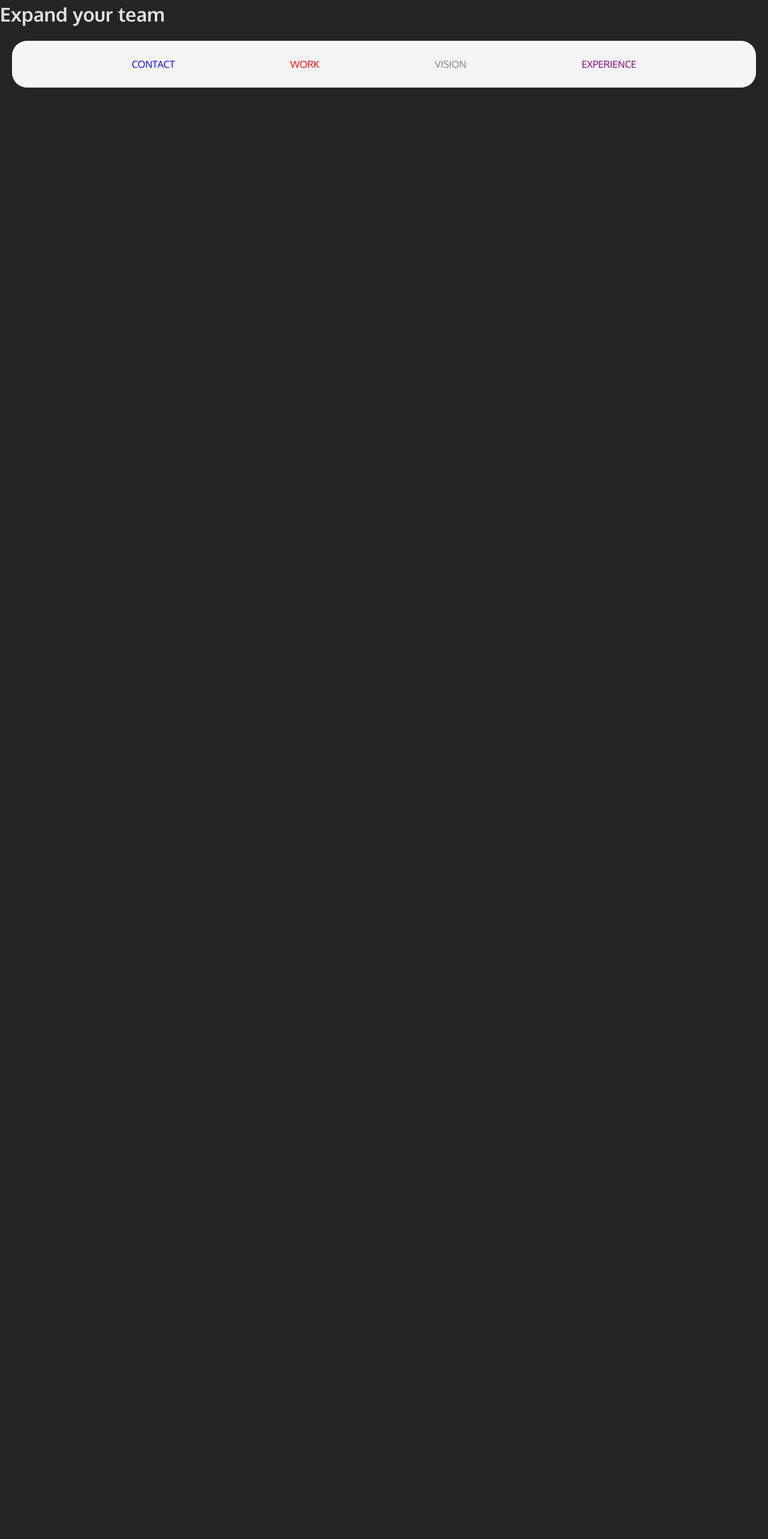
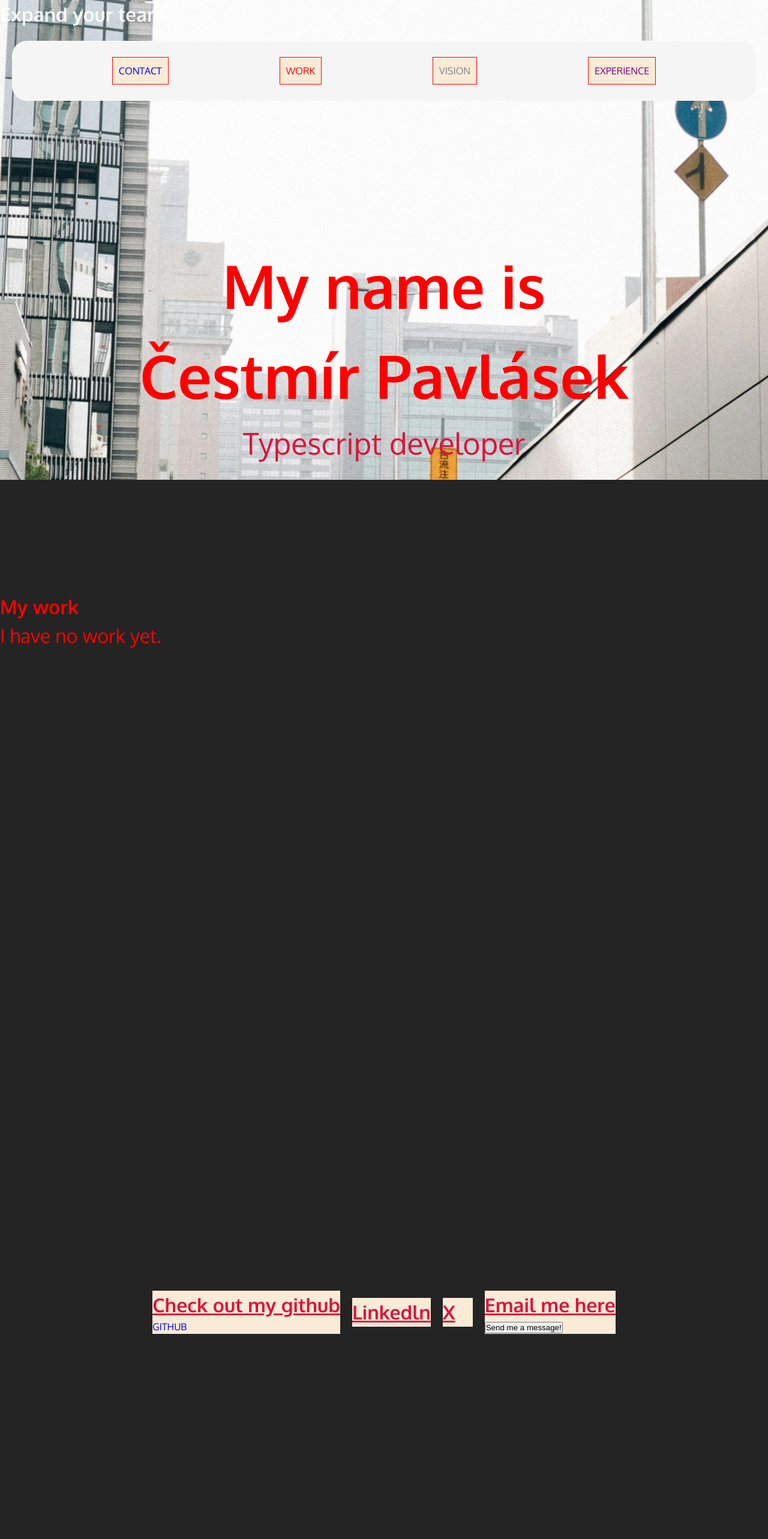
Before and after one commit to Cestamir/Portofolio, a React (Vite) app in the folder my-portofolio/: page / in a window 1280 px wide. Shown: the top 2566 px of the page at 60% size. Before the commit the page ends 800 px from the top, so only its background shows below. Built offline with nearby package versions, Linux system fonts and the light colour scheme; a web font is replaced by a local one.

Commit message:
Added info and pages, simplified the webpage structure for maximum usability

```diff
--- a/my-portofolio/src/App.css
+++ b/my-portofolio/src/App.css
@@ -1,29 +1,108 @@
+/* sections */
+
+section {
+    height: 100vh;
+    width: 100%;
+}
 
 
+/* navigation bar */
 nav {
+    display: flex;
+    justify-content: space-evenly;
+    align-items: center;
+    gap: 20px;
     border-radius: 25px;
     border: 2px solid rgba(255, 255, 255, 0.2); /* Glass border */
     margin: 20px 20px;
     background-color: whitesmoke;
+    min-width: 80vw;
+    height: 100px
 }
 
-nav ul {
-    display: flex;
-    justify-content: space-evenly;
-    gap: 10px;
-    padding: 20px;
+nav::before{
+    background-color: transparent;
+    backdrop-filter: blur(30px);
 }
 
-li {
-    list-style: none;
+nav div {
+    border: 1px solid red;
+    padding: 10px;
     cursor: pointer;
-    padding: 5px;
+    background-color: antiquewhite;
 }
 
-li:hover {
-    transform: scale(1.1,1.05);
-    transition-duration: 0.75s;
-    text-shadow: 1px 1px 0 black;
-    font-size: large;
-    font-weight: 900;
+/* homepage section */
+
+#home {
+    display: flex;
+    align-items: center;
+    justify-content: center;
+    flex-direction: column;
 }
+
+#home h1 {
+    color: red;
+    font-size: 100px;
+    text-align: center;
+}
+
+#home p {
+    color: crimson;
+    font-size: 50px;
+}
+
+/* Work */
+
+#work h1,#work p {
+    color: red;
+    font-size: 2rem;
+}
+
+/* contact */
+
+#contact {
+    display: flex;
+    gap: 20px;
+    align-items: center;
+    justify-content: center;
+}
+
+#contact div {
+    min-width: 50px;
+    background-color: antiquewhite;
+}
+
+#contact div h2 {
+    font-size: 2rem;
+    color: crimson;
+    font-weight: 800;
+    text-decoration: underline;
+}
+
+#contact div a {
+    text-decoration: none;
+}
+#contact div a:hover {
+    color: black;
+}
+
+/* vision */
+
+#vision {
+    display: flex;
+    flex-direction: column;
+    gap: 0.5rem;
+}
+
+#vision h1 {
+    font-size: 2.5rem;
+    color: red;
+}
+
+#vision div {
+    border: 1px solid blue;
+    padding: 0.5rem;
+    background-color: grey;
+    color: crimson;
+}
--- a/my-portofolio/src/App.tsx
+++ b/my-portofolio/src/App.tsx
@@ -1,5 +1,11 @@
 import './App.css'
+import ContactPage from './ContactPage'
+import ExperincePage from './ExperincePage'
+import HomePage from './HomePage'
 import Navbar from './Navbar'
+import VisionPage from './VisionPage'
+import WorkPage from './WorkPage'
+
 
 function App() {
 
@@ -8,6 +14,11 @@ function App() {
       <main>
         <h1>Expand your team</h1>
         <Navbar/>
+        <HomePage/>
+        <WorkPage/>
+        <ContactPage/>
+        <VisionPage/>
+        <ExperincePage/>
         {/* NAVBAR, (work, contact, vision, experience), focus, hide when scrolling down appears when scrolling up, oval rectangle shape with glass border
 
 
--- /dev/null
+++ b/my-portofolio/src/ContactPage.tsx
@@ -0,0 +1,24 @@
+
+
+const ContactPage = () => {
+  return (
+    <section id="contact">
+        <div id="my-github">
+            <h2>Check out my github</h2>
+            <a href="https://github.com/Cestamir">GITHUB</a>
+        </div>
+        <div id="my-linkedln">
+            <h2>Linkedln</h2>
+        </div>
+        <div id="my-x">
+            <h2>X</h2>
+        </div>
+        <div id="my-email">
+            <h2>Email me here</h2>
+            <button>Send me a message!</button>
+        </div>
+    </section>
+  )
+}
+
+export default ContactPage
--- /dev/null
+++ b/my-portofolio/src/ExperincePage.tsx
@@ -0,0 +1,22 @@
+
+import { expItemsList } from './index'
+
+const ExperincePage = () => {
+  return (
+    <section>
+        <h1>Experience</h1>
+        <ul>
+            {expItemsList.map((item) => (
+                <li key={item.name} className='exp-item'>
+                    <h3>{item.name}</h3>
+                    <p>{item.info}</p>
+                    <h4>Skills learned: {item.skills}</h4>
+                    <h3>Status: {item.status}</h3>
+                </li>
+            ))}
+        </ul>
+    </section>
+  )
+}
+
+export default ExperincePage
--- /dev/null
+++ b/my-portofolio/src/HomePage.tsx
@@ -0,0 +1,12 @@
+
+
+const HomePage = () => {
+  return (
+    <section id='home'>
+        <h1>My name is<br></br>Čestmír Pavlásek</h1>
+        <p>Typescript developer</p>
+    </section>
+  )
+}
+
+export default HomePage
--- a/my-portofolio/src/Navbar.tsx
+++ b/my-portofolio/src/Navbar.tsx
@@ -4,11 +4,9 @@ const Navbar = () => {
   return (
     <>
         <nav>
-            <ul>
                 {navItemsList.map((item) => (
-                    <li id={item.name.toLowerCase() + "-nav"} key={item.name} style={{color: `${item.color}`}}>{item.name.toUpperCase()}</li>
+                    <div className='nav-list-item' key={item.name} style={{color: `${item.color}`}}>{item.name.toUpperCase()}</div>
                 ))}
-            </ul>
         </nav>
     </>
   )
--- /dev/null
+++ b/my-portofolio/src/VisionPage.tsx
@@ -0,0 +1,28 @@
+
+
+const VisionPage = () => {
+  return (
+    <section id="vision">
+        <h1>My vision</h1>
+        <p>Over past 12 months i have been working on my skills in web development to improve my overall programing knowledge. Since then i have been interested into all technical things and i want to join them with my current wisdom in other fields. To this day ia have mastered body training and sports to maximalize my performance and health to be more effective in functioning and learning through my everyday life. I have studied biology, chemistry, physics, philosopy, mathematics, pschychology, astronomy, teology, managment and meditation to became better by any means. Now i want to pursue my projects including: biohacking-app, flat-garden-box, food-recipe-bible, space-levelup</p>
+        <div>
+            <h2>BIOHACK</h2>
+            <p>simple but complex guide to enhance the performance of your body and mind with my personal experince as a bonus.</p>
+        </div>
+        <div>
+            <h2>FLAT GARDEN BOX</h2>
+            <p>Reusable box to grow small fauna inside your flat in limited conditions and resources with screen monitor of basic needs for your plant.</p>
+        </div>
+        <div>
+            <h2>RECIPE BIBLE</h2>
+            <p>Simple recipes database with wide-range of recipes based on diffrent criterias as difficulty, cost, time to prepare, protein amount</p>
+        </div>
+        <div>
+            <h2>SPACE LVL UP</h2>
+            <p>Encouragmnet for space science and expanding your current knowledge about everything space and future related, news, blogs, tips all in one for space enthusiastists</p>
+        </div>
+    </section>
+  )
+}
+
+export default VisionPage
--- /dev/null
+++ b/my-portofolio/src/WorkPage.tsx
@@ -0,0 +1,12 @@
+
+
+const WorkPage = () => {
+  return (
+    <section id='work'>
+        <h1>My work</h1>
+        <p>I have no work yet.</p>
+    </section>
+  )
+}
+
+export default WorkPage
--- a/my-portofolio/src/index.css
+++ b/my-portofolio/src/index.css
@@ -7,7 +7,15 @@
   margin: 0;
 }
 
+body{
+  height: 100vh;
+  background-position: center center;
+  background-repeat: no-repeat;
+  background-image: url("../public/tsuyoshi-kozu-pJ_yqFKXHds-unsplash.jpg");
+}
+
 :root {
+
   font-family: "Oxygen", system-ui, Avenir, Helvetica, Arial, sans-serif;
   line-height: 1.5;
   font-weight: 400;
--- a/my-portofolio/src/index.ts
+++ b/my-portofolio/src/index.ts
@@ -1,2 +1,4 @@
 
 export const navItemsList = [{name: "Contact",color: "blue"},{name: "Work",color: "red"},{name: "Vision",color: "grey"},{name:"Experience",color: "purple"}]
+
+export const expItemsList = [{name: "ItNetwork.cz",info: "1st official course i have completed in Czech Republic focused mainly on basic web development and Javascript itslef",skills: "HTML,CSS,Javasript,CSS frameworks",status: "Completed"},{name: "freeCodeCamp",info: "The best free course on frontend development in the world, my 2nd course where i came across diffrent style of learning new skills in tech field",skills: "Docker,SQL,Javascript frameworks",status: "In progress"},{name: "Other",info: "I my current job i am able to listen to various podcast as JS syntax,JS jabber, Lex Friedman, The programming podcast, freeCodeCamp podcast, Frontend fire, The standup from Primeagen and many more..",skills: "Most useful resources in tech world and critical news about what is happening",status: "Still listening :D"}]
```
Also changed, not shown: my-portofolio/public/tsuyoshi-kozu-pJ_yqFKXHds-unsplash.jpg (added).
